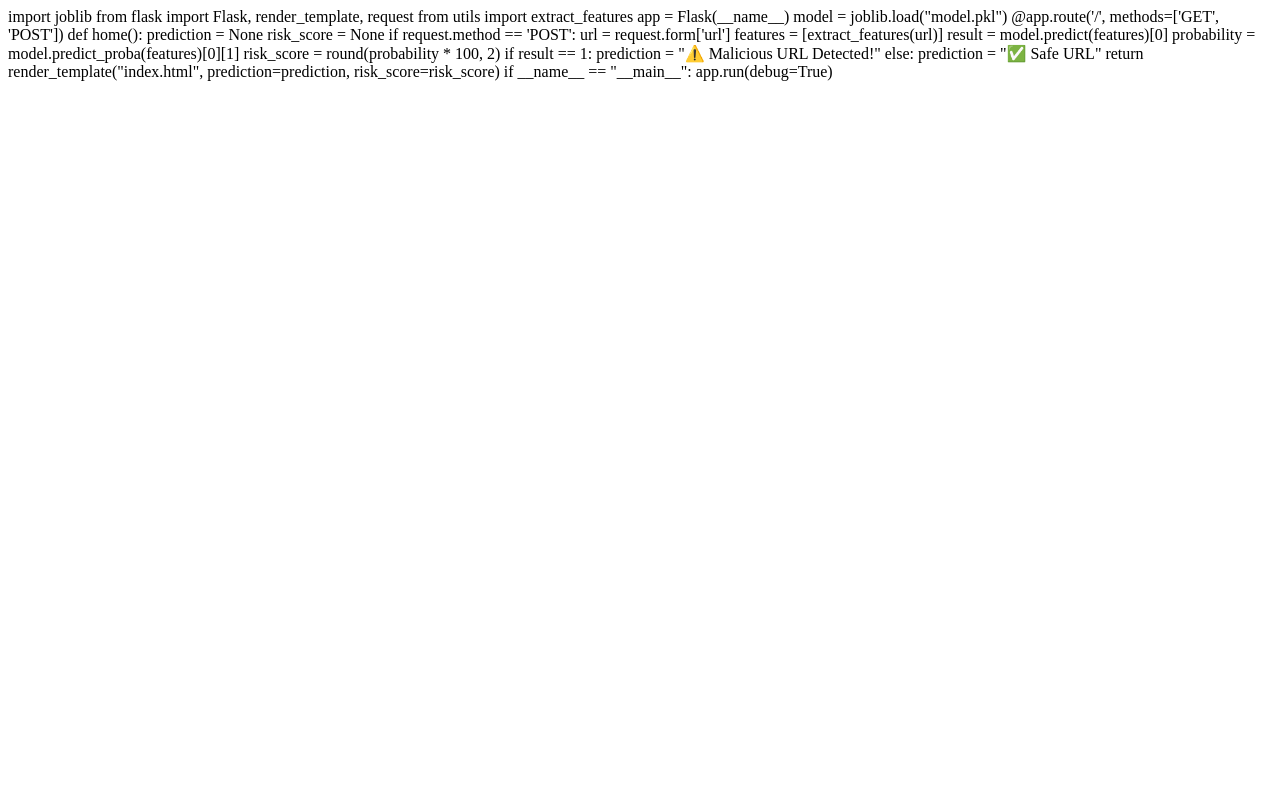
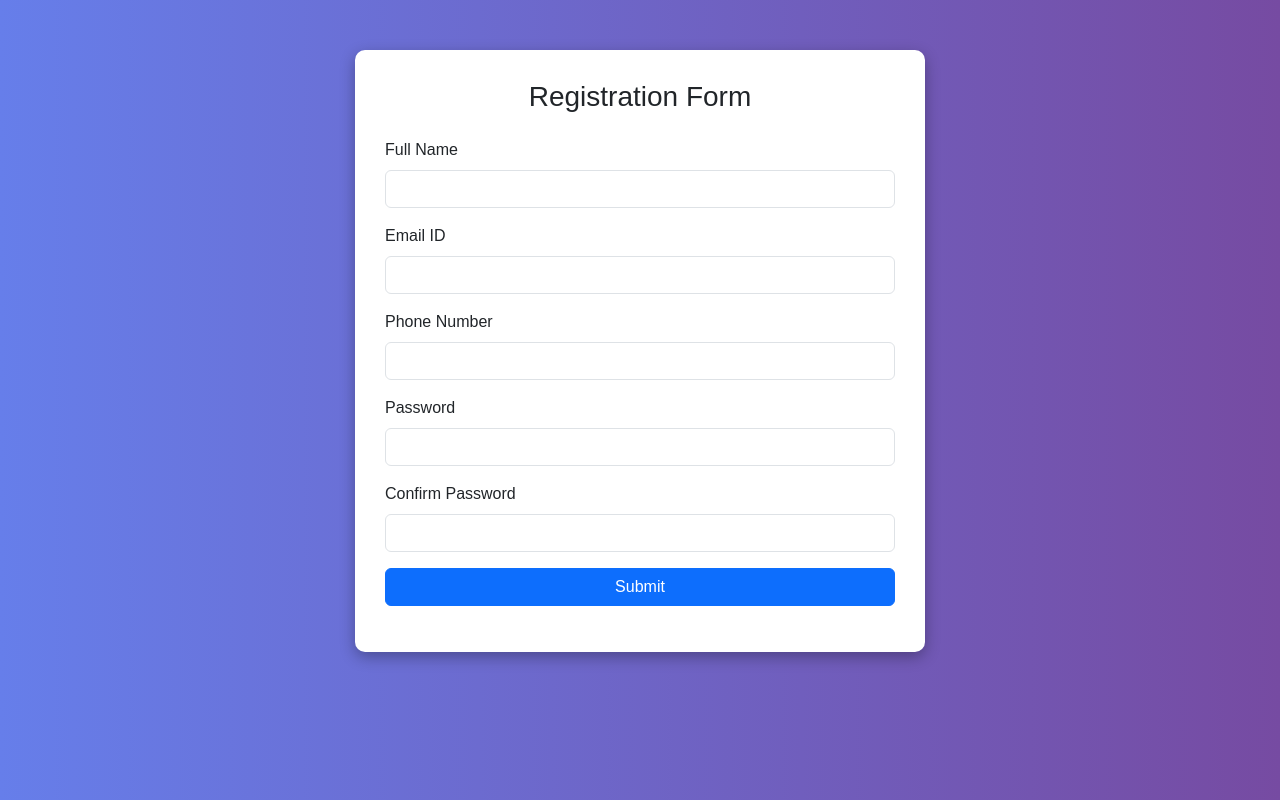
Before and after one commit to KAVYASRIKOTA-12/Malicious-AD-Network-Detection, a Flask app: page / in a window 1280 px wide. Run offline with Flask 3, Linux system fonts and the light colour scheme; parts of the project's set-up code (start-up, migrations or seed data) failed here and were passed over.

Commit message:
Update index.html

```diff
--- a/templates/index.html
+++ b/templates/index.html
@@ -1,31 +1,208 @@
-import joblib
-from flask import Flask, render_template, request
-from utils import extract_features
+<!DOCTYPE html>
+<html lang="en">
+<head>
+    <meta charset="UTF-8">
+    <title>Form Validation Project</title>
 
-app = Flask(__name__)
-model = joblib.load("model.pkl")
+    <!-- Bootstrap CDN -->
+    <link href="https://cdn.jsdelivr.net/npm/bootstrap@5.3.2/dist/css/bootstrap.min.css" rel="stylesheet">
 
-@app.route('/', methods=['GET', 'POST'])
-def home():
-    prediction = None
-    risk_score = None
+    <style>
+        body {
+            background: linear-gradient(to right, #667eea, #764ba2);
+            font-family: Arial, sans-serif;
+        }
 
-    if request.method == 'POST':
-        url = request.form['url']
-        features = [extract_features(url)]
+        .form-container {
+            background: white;
+            padding: 30px;
+            border-radius: 10px;
+            margin-top: 50px;
+            box-shadow: 0 5px 15px rgba(0,0,0,0.3);
+        }
 
-        result = model.predict(features)[0]
-        probability = model.predict_proba(features)[0][1]
-        risk_score = round(probability * 100, 2)
+        .error {
+            color: red;
+            font-size: 14px;
+        }
 
-        if result == 1:
-            prediction = "⚠️ Malicious URL Detected!"
-        else:
-            prediction = "✅ Safe URL"
+        .success {
+            color: green;
+            font-size: 16px;
+            text-align: center;
+        }
+    </style>
+</head>
+<body>
 
-    return render_template("index.html",
-                           prediction=prediction,
-                           risk_score=risk_score)
+<div class="container">
+    <div class="row justify-content-center">
+        <div class="col-md-6 form-container">
+            <h3 class="text-center mb-4">Registration Form</h3>
 
-if __name__ == "__main__":
-    app.run(debug=True)
+            <!-- Form with onSubmit -->
+            <form id="myForm" onsubmit="return validateForm()">
+
+                <!-- Full Name -->
+                <div class="mb-3">
+                    <label class="form-label">Full Name</label>
+                    <input type="text" id="name" class="form-control" onchange="validateName()">
+                    <div id="nameError" class="error"></div>
+                </div>
+
+                <!-- Email -->
+                <div class="mb-3">
+                    <label class="form-label">Email ID</label>
+                    <input type="text" id="email" class="form-control" onchange="validateEmail()">
+                    <div id="emailError" class="error"></div>
+                </div>
+
+                <!-- Phone -->
+                <div class="mb-3">
+                    <label class="form-label">Phone Number</label>
+                    <input type="text" id="phone" class="form-control" onchange="validatePhone()">
+                    <div id="phoneError" class="error"></div>
+                </div>
+
+                <!-- Password -->
+                <div class="mb-3">
+                    <label class="form-label">Password</label>
+                    <input type="password" id="password" class="form-control" onchange="validatePassword()">
+                    <div id="passwordError" class="error"></div>
+                </div>
+
+                <!-- Confirm Password -->
+                <div class="mb-3">
+                    <label class="form-label">Confirm Password</label>
+                    <input type="password" id="confirmPassword" class="form-control" onchange="validateConfirmPassword()">
+                    <div id="confirmError" class="error"></div>
+                </div>
+
+                <button type="submit" class="btn btn-primary w-100">Submit</button>
+
+                <div id="successMessage" class="success mt-3"></div>
+
+            </form>
+        </div>
+    </div>
+</div>
+
+<script>
+
+// Validate Full Name
+function validateName() {
+    let name = document.getElementById("name").value;
+    let nameError = document.getElementById("nameError");
+
+    if (name.length < 5) {
+        nameError.innerHTML = "Name must be at least 5 characters";
+        return false;
+    } else {
+        nameError.innerHTML = "";
+        return true;
+    }
+}
+
+// Validate Email
+function validateEmail() {
+    let email = document.getElementById("email").value;
+    let emailError = document.getElementById("emailError");
+
+    if (!email.includes("@")) {
+        emailError.innerHTML = "Enter correct email";
+        return false;
+    } else {
+        emailError.innerHTML = "";
+        return true;
+    }
+}
+
+// Validate Phone
+function validatePhone() {
+    let phone = document.getElementById("phone").value;
+    let phoneError = document.getElementById("phoneError");
+
+    // Check if 10 digits
+    if (phone.length != 10 || isNaN(phone)) {
+        phoneError.innerHTML = "Phone number must be 10 digits";
+        return false;
+    }
+
+    if (phone === "1234567890") {
+        phoneError.innerHTML = "Invalid phone number";
+        return false;
+    }
+
+    phoneError.innerHTML = "";
+    return true;
+}
+
+// Validate Password
+function validatePassword() {
+    let password = document.getElementById("password").value;
+    let name = document.getElementById("name").value;
+    let passwordError = document.getElementById("passwordError");
+
+    if (password.length < 8) {
+        passwordError.innerHTML = "Password must be at least 8 characters";
+        return false;
+    }
+
+    if (password.toLowerCase() === "password") {
+        passwordError.innerHTML = "Password cannot be 'password'";
+        return false;
+    }
+
+    if (password.toLowerCase() === name.toLowerCase()) {
+        passwordError.innerHTML = "Password cannot be your name";
+        return false;
+    }
+
+    passwordError.innerHTML = "";
+    return true;
+}
+
+// Validate Confirm Password
+function validateConfirmPassword() {
+    let password = document.getElementById("password").value;
+    let confirmPassword = document.getElementById("confirmPassword").value;
+    let confirmError = document.getElementById("confirmError");
+
+    if (password !== confirmPassword) {
+        confirmError.innerHTML = "Passwords do not match";
+        return false;
+    } else {
+        confirmError.innerHTML = "";
+        return true;
+    }
+}
+
+// Final Form Validation using onSubmit
+function validateForm() {
+
+    let validations = [
+        validateName(),
+        validateEmail(),
+        validatePhone(),
+        validatePassword(),
+        validateConfirmPassword()
+    ];
+
+    // Loop to check if any validation failed
+    for (let i = 0; i < validations.length; i++) {
+        if (validations[i] === false) {
+            alert("Please fix the errors before submitting!");
+            return false;
+        }
+    }
+
+    document.getElementById("successMessage").innerHTML =
+        "Form submitted successfully!";
+
+    return false; // prevent actual form submission for demo
+}
+
+</script>
+
+</body>
+</html>
```
